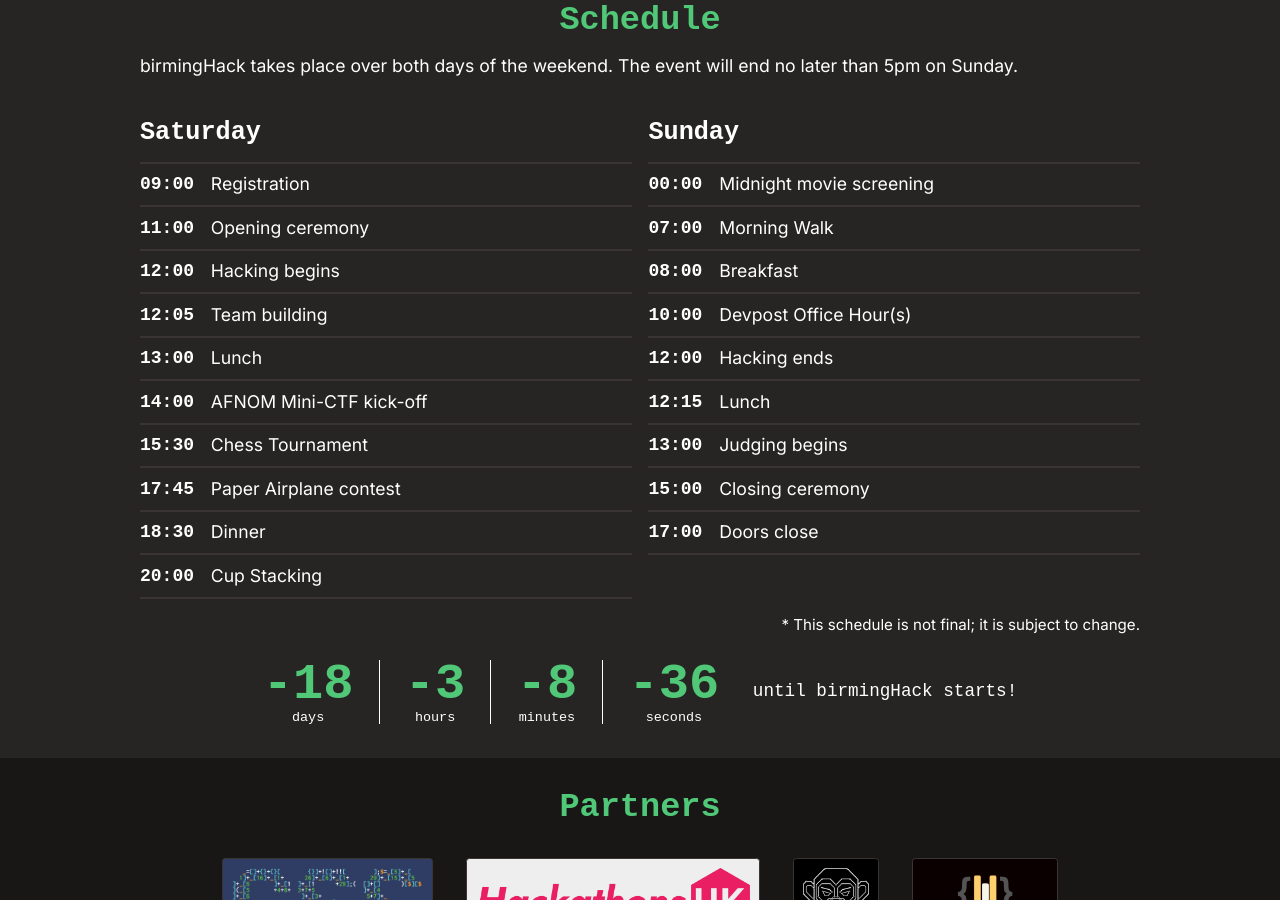
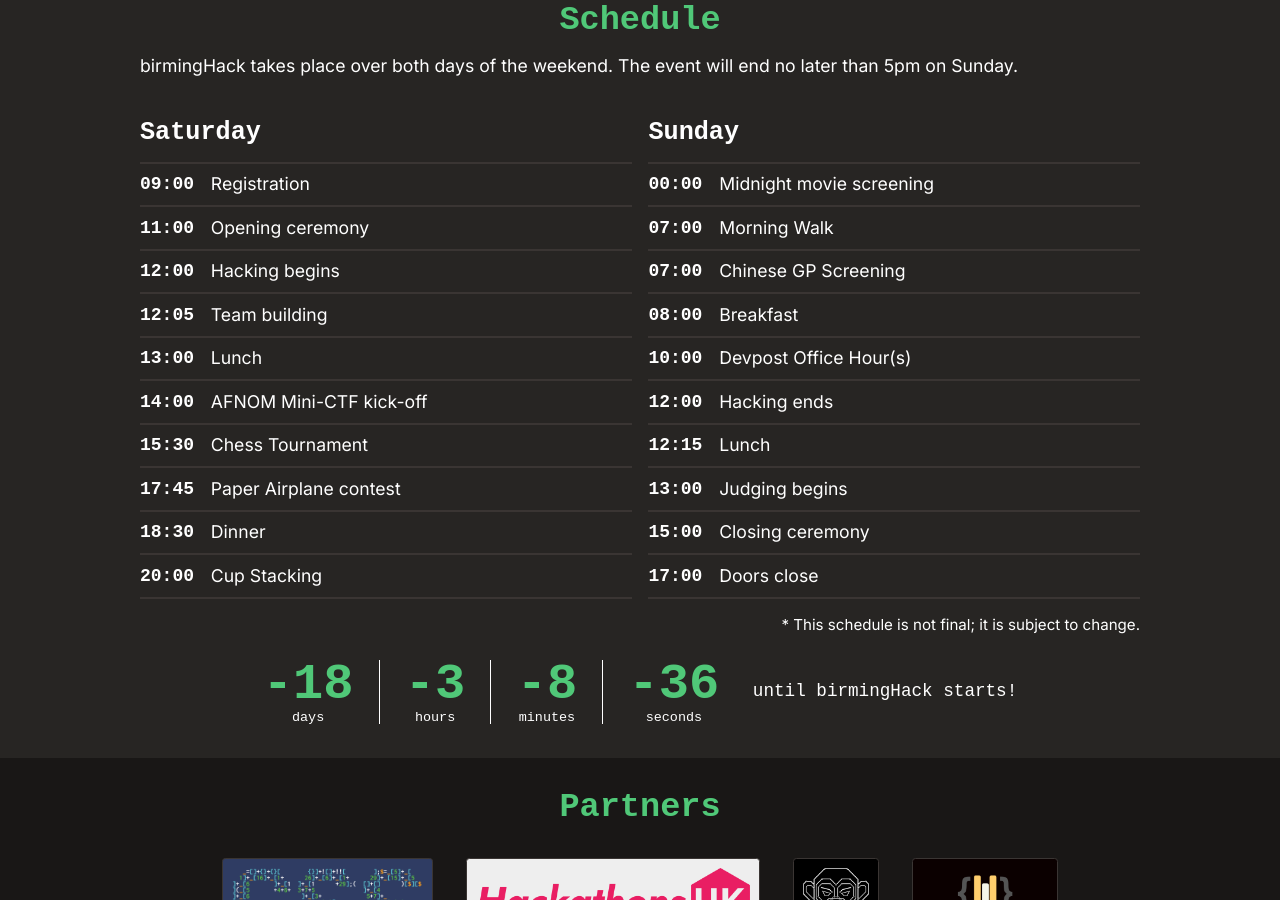
Before and after one commit to CSSUoB/birminghack.com, a Jekyll site: the page built from index.html, in a window 1280 px wide and 900 px high, scrolled down 904 px. Built offline with Jekyll 4.4.1, drawn with Linux system fonts in a browser that asks for light colours; some web fonts are replaced.

Commit message:
Update Schedule (#16)

```diff
--- a/index.html
+++ b/index.html
@@ -34,6 +34,8 @@ schedule:
         title: Midnight movie screening
       - time: "07:00"
         title: Morning Walk
+      - time: "07:00"
+        title: Chinese GP Screening
       - time: "08:00"
         title: Breakfast
       - time: "10:00"
```
